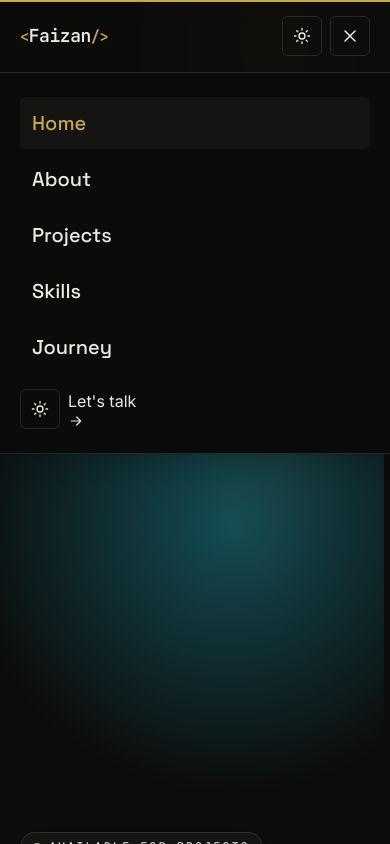
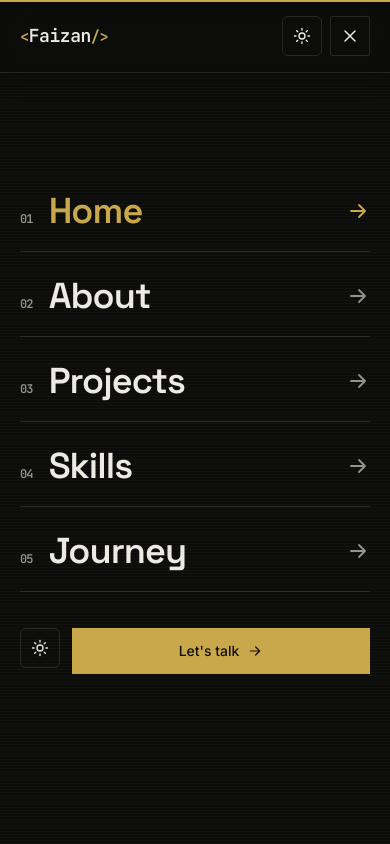
Before and after one commit to Faizan-khan144/faizan-portfolio, a React (Vite) app: page / in a window 390 px wide. Both pictures are taken after a click on the button 350 px from the left and 36 px from the top of the page. Shown: the top 844 px of the page. Built offline with nearby package versions, Linux system fonts and the light colour scheme.

Commit message:
feat: redesigned animated header - hide on scroll, gold underlines, fullscreen staggered mobile menu

```diff
--- a/src/components/Navbar.jsx
+++ b/src/components/Navbar.jsx
@@ -1,6 +1,12 @@
 import { useEffect, useState } from 'react'
 import { NavLink, Link, useLocation } from 'react-router-dom'
-import { motion, useScroll, useSpring } from 'framer-motion'
+import {
+  motion,
+  AnimatePresence,
+  useScroll,
+  useSpring,
+  useMotionValueEvent,
+} from 'framer-motion'
 import { IconMenu, IconClose, IconArrow } from './Icons'
 import Brand from './Brand'
 import ThemeToggle from './ThemeToggle'
@@ -16,16 +22,16 @@ const links = [
 export default function Navbar() {
   const [open, setOpen] = useState(false)
   const [scrolled, setScrolled] = useState(false)
+  const [hidden, setHidden] = useState(false)
   const location = useLocation()
-  const { scrollYProgress } = useScroll()
+  const { scrollY, scrollYProgress } = useScroll()
   const progress = useSpring(scrollYProgress, { stiffness: 120, damping: 30, mass: 0.4 })
 
-  useEffect(() => {
-    const onScroll = () => setScrolled(window.scrollY > 8)
-    onScroll()
-    window.addEventListener('scroll', onScroll, { passive: true })
-    return () => window.removeEventListener('scroll', onScroll)
-  }, [])
+  useMotionValueEvent(scrollY, 'change', (latest) => {
+    const prev = scrollY.getPrevious() ?? 0
+    setScrolled(latest > 8)
+    setHidden(latest > prev && latest > 140 && !open)
+  })
 
   useEffect(() => {
     setOpen(false)
@@ -42,25 +48,33 @@ export default function Navbar() {
     <>
       <a
         href="#main-content"
-        className="sr-only focus:not-sr-only focus:fixed focus:left-4 focus:top-4 focus:z-[60] focus:rounded-md focus:bg-accent focus:px-4 focus:py-2 focus:text-sm focus:font-medium focus:text-accent-ink"
+        className="sr-only focus:not-sr-only focus:fixed focus:left-4 focus:top-4 focus:z-[80] focus:rounded-sm focus:bg-accent focus:px-4 focus:py-2 focus:text-sm focus:font-medium focus:text-accent-ink"
       >
         Skip to main content
       </a>
+
       <motion.div
         style={{ scaleX: progress }}
-        className="fixed inset-x-0 top-0 z-[60] h-0.5 origin-left bg-accent"
+        className="fixed inset-x-0 top-0 z-[70] h-0.5 origin-left bg-accent"
         aria-hidden="true"
       ></motion.div>
-      <header
-        className={`fixed inset-x-0 top-0 z-50 transition-all duration-300 ${
+
+      <motion.header
+        animate={{ y: hidden ? '-110%' : 0 }}
+        transition={{ duration: 0.35, ease: [0.22, 1, 0.36, 1] }}
+        className={`fixed inset-x-0 top-0 z-[60] transition-colors duration-300 ${
           scrolled || open
             ? 'border-b border-line bg-bg/85 shadow-card backdrop-blur-md'
             : 'border-b border-transparent'
         }`}
       >
         <nav className="container-x flex h-[4.5rem] items-center justify-between" aria-label="Main">
-          <Link to="/" className="group flex items-center gap-3" aria-label="Faizan Khan - home">
+          <Link to="/" className="group relative z-[65] flex items-center gap-3" aria-label="Faizan Khan - home">
             <Brand className="text-lg" />
+            <span
+              className="absolute -bottom-1 left-0 h-px w-0 bg-accent transition-all duration-300 group-hover:w-full"
+              aria-hidden="true"
+            ></span>
           </Link>
 
           <ul className="hidden items-center gap-1 lg:flex">
@@ -70,7 +84,7 @@ export default function Navbar() {
                   to={link.to}
                   end={link.to === '/'}
                   className={({ isActive }) =>
-                    `relative rounded-md px-3 py-2 text-sm font-medium transition-colors duration-200 ${
+                    `group relative inline-flex items-center gap-1 rounded-sm px-3 py-2 text-sm font-medium transition-colors duration-200 ${
                       isActive ? 'text-accent' : 'text-muted hover:text-ink'
                     }`
                   }
@@ -78,12 +92,12 @@ export default function Navbar() {
                   {({ isActive }) => (
                     <>
                       {link.label}
-                      {isActive && (
                       <span
-                          className="absolute -bottom-0.5 left-1/2 h-px w-4 -translate-x-1/2 bg-accent"
                         aria-hidden="true"
+                        className={`absolute -bottom-0.5 left-3 h-px origin-left bg-accent transition-transform duration-300 ${
+                          isActive ? 'w-5 scale-x-100' : 'w-5 scale-x-0 group-hover:scale-x-100'
+                        }`}
                       ></span>
-                      )}
                     </>
                   )}
                 </NavLink>
@@ -95,9 +109,10 @@ export default function Navbar() {
             <ThemeToggle />
             <Link
               to="/contact"
-              className="btn-gradient hidden lg:inline-flex"
+              className="btn-base group hidden overflow-hidden border border-accent bg-accent text-accent-ink transition-all duration-300 hover:bg-accent-ink hover:text-accent lg:inline-flex"
             >
               Let's talk
+              <IconArrow className="h-4 w-4 transition-transform duration-300 group-hover:translate-x-1" />
             </Link>
             <button
               type="button"
@@ -105,47 +120,87 @@ export default function Navbar() {
               aria-expanded={open}
               aria-controls="mobile-menu"
               aria-label={open ? 'Close menu' : 'Open menu'}
-              className="flex h-10 w-10 items-center justify-center rounded-md border border-line text-ink lg:hidden"
+              className="relative z-[65] flex h-10 w-10 items-center justify-center rounded-sm border border-line text-ink transition-colors hover:border-accent/60 hover:text-accent lg:hidden"
             >
               {open ? <IconClose /> : <IconMenu />}
             </button>
           </div>
         </nav>
+      </motion.header>
 
+      <AnimatePresence>
+        {open && (
+          <motion.div
+            id="mobile-menu"
+            role="dialog"
+            aria-modal="true"
+            initial={{ opacity: 0 }}
+            animate={{ opacity: 1 }}
+            exit={{ opacity: 0 }}
+            transition={{ duration: 0.3 }}
+            className="fixed inset-0 z-[55] flex flex-col justify-center bg-bg lg:hidden"
+          >
             <div
-          id="mobile-menu"
-          className={`overflow-hidden border-t border-line bg-bg/95 backdrop-blur-md transition-all duration-300 lg:hidden ${
-            open ? 'max-h-[calc(100vh-4.5rem)]' : 'max-h-0'
-          }`}
+              className="scanlines pointer-events-none absolute inset-0"
+              aria-hidden="true"
+            ></div>
+            <nav className="container-x relative flex flex-col gap-1" aria-label="Mobile">
+              {links.map((link, i) => (
+                <motion.div
+                  key={link.to}
+                  initial={{ opacity: 0, y: 34 }}
+                  animate={{ opacity: 1, y: 0 }}
+                  exit={{ opacity: 0, y: 18 }}
+                  transition={{ delay: 0.08 + i * 0.06, duration: 0.4, ease: [0.22, 1, 0.36, 1] }}
                 >
-          <div className="container-x flex flex-col gap-1 py-6">
-            {links.map((link) => (
                   <NavLink
-                key={link.to}
                     to={link.to}
                     end={link.to === '/'}
                     className={({ isActive }) =>
-                  `rounded-md px-3 py-3 font-display text-xl font-medium transition-colors ${
-                    isActive ? 'bg-surface text-accent' : 'text-ink hover:bg-surface'
+                      `group flex items-center justify-between border-b border-line py-5 font-display text-4xl font-semibold tracking-tight transition-colors sm:text-5xl ${
+                        isActive ? 'text-accent' : 'text-ink hover:text-accent'
                       }`
                     }
                   >
+                    {({ isActive }) => (
+                      <>
+                        <span className="flex items-baseline gap-4">
+                          <span className="font-mono text-xs text-muted">
+                            0{i + 1}
+                          </span>
                           {link.label}
+                        </span>
+                        <IconArrow
+                          className={`h-6 w-6 transition-transform duration-300 group-hover:translate-x-1.5 ${
+                            isActive ? 'text-accent' : 'text-muted'
+                          }`}
+                        />
+                      </>
+                    )}
                   </NavLink>
+                </motion.div>
               ))}
-            <div className="mt-3 flex items-center gap-2">
+
+              <motion.div
+                initial={{ opacity: 0, y: 20 }}
+                animate={{ opacity: 1, y: 0 }}
+                exit={{ opacity: 0 }}
+                transition={{ delay: 0.45, duration: 0.35 }}
+                className="mt-8 flex gap-3"
+              >
                 <ThemeToggle />
                 <Link
                   to="/contact"
-                className="btn-gradient flex-1"
+                  className="btn-base flex-1 border border-accent bg-accent text-accent-ink transition-colors hover:bg-accent-ink hover:text-accent"
                 >
                   Let's talk
                   <IconArrow className="h-4 w-4" />
                 </Link>
-            </div>
-          </div>
-        </div>
-      </header>
+              </motion.div>
+            </nav>
+          </motion.div>
+        )}
+      </AnimatePresence>
     </>
   )
 }
```
Lines whose indentation alone changed are shown as unchanged.
